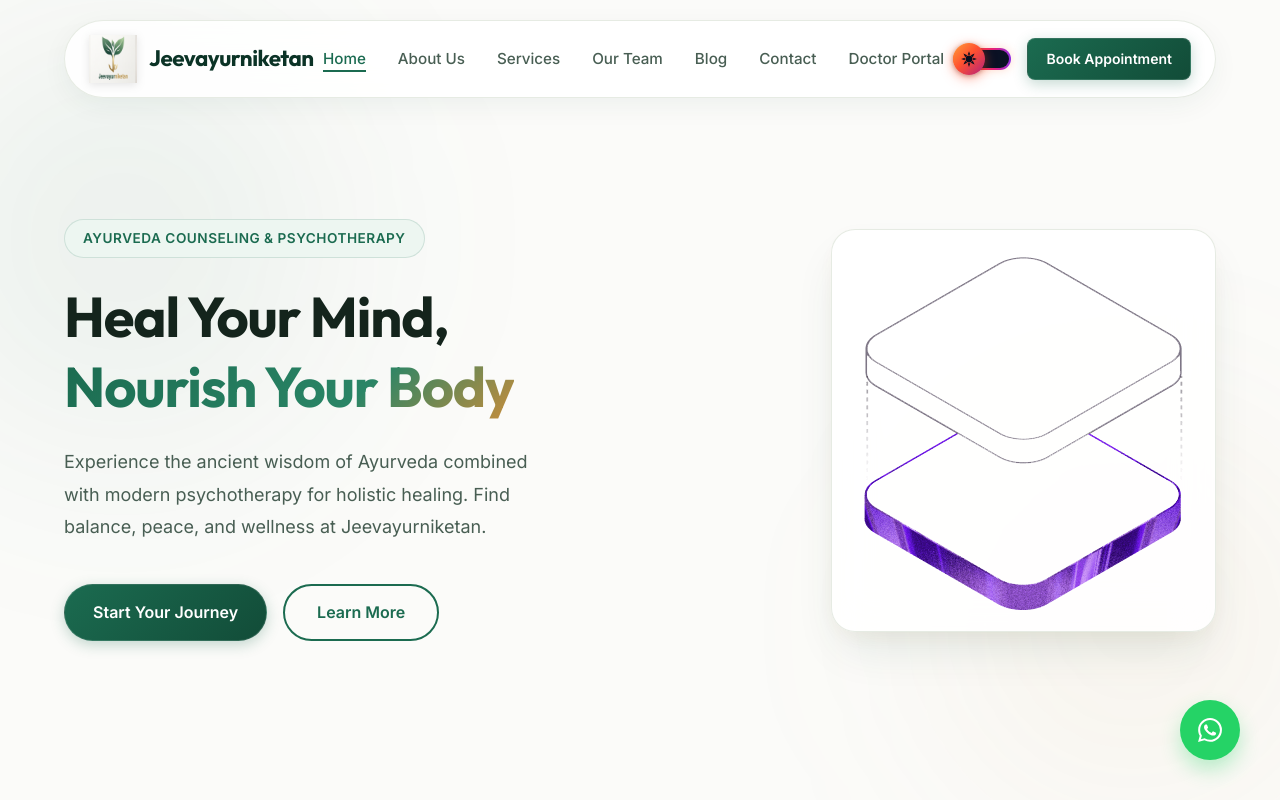
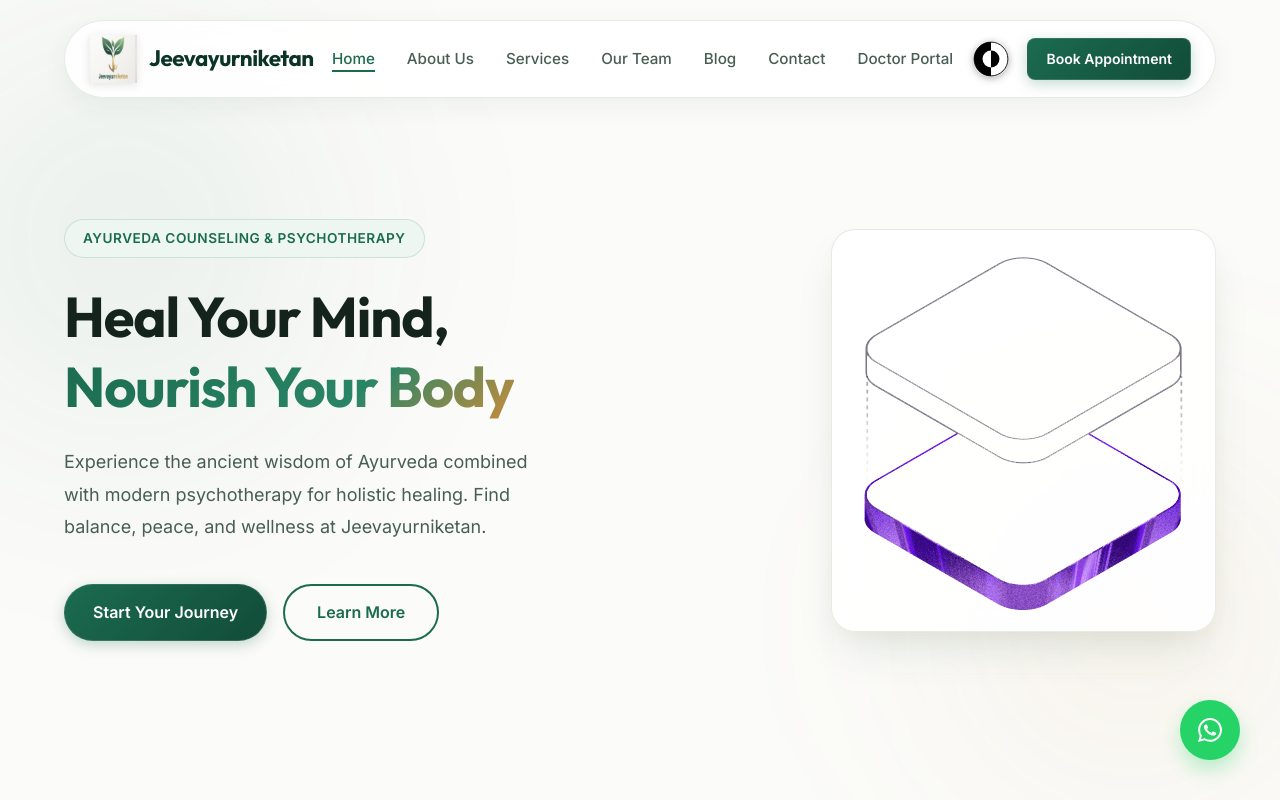
Before and after one commit to fahadmb123/Jeevayurniketan-ayurveda-app, a React (Vite) app in the folder frontend/: page / in a window 1280 px wide. Shown: the top 800 px of the page. Built offline with nearby package versions, Linux system fonts and the light colour scheme.

Commit message:
feat(theme): switch toggle button to dual-contrast geometric yin-yang circle

```diff
--- a/frontend/src/shared/ui/ThemeToggle/ThemeToggle.css
+++ b/frontend/src/shared/ui/ThemeToggle/ThemeToggle.css
@@ -1,153 +1,71 @@
-.astro-theme-toggle {
+.contrast-theme-toggle {
   position: relative;
   display: inline-flex;
   align-items: center;
-  width: 58px;
-  height: 34px;
+  justify-content: center;
+  width: 40px;
+  height: 40px;
   padding: 0;
   background: transparent;
   border: none;
+  border-radius: 50%;
   cursor: pointer;
   outline: none;
   user-select: none;
   vertical-align: middle;
-  transition: transform 0.2s ease;
+  transition: transform 0.25s cubic-bezier(0.34, 1.3, 0.64, 1);
 }
 
-.astro-theme-toggle:focus-visible {
-  outline: 2px solid #00F0FF;
+.contrast-theme-toggle:focus-visible {
+  outline: 2px solid var(--primary-green, #1B6B50);
   outline-offset: 3px;
-  border-radius: 9999px;
+  border-radius: 50%;
 }
 
-/* Hollow Gradient Outline Pill Track */
-.astro-theme-toggle__track {
-  position: absolute;
-  left: 0;
-  right: 0;
-  top: 6px;
-  bottom: 6px;
-  border-radius: 9999px;
-  transition: all 0.35s cubic-bezier(0.4, 0, 0.2, 1);
-  box-sizing: border-box;
+.contrast-theme-toggle:hover {
+  transform: scale(1.08);
 }
 
-/* Light / Sun State Track (Sunset Orange to Violet Magenta Outline) */
-.astro-theme-toggle--light .astro-theme-toggle__track {
-  border: 2.5px solid transparent;
-  background:
-    linear-gradient(#0A1124, #0A1124) padding-box,
-    linear-gradient(90deg, #FF6B35 0%, #FA462A 35%, #E6227B 70%, #8E2DE2 100%) border-box;
-  box-shadow: 0 0 10px rgba(255, 107, 53, 0.25);
+.contrast-theme-toggle:active {
+  transform: scale(0.92);
 }
 
-/* Dark / Moon State Track (Royal Blue to Electric Cyan Outline) */
-.astro-theme-toggle--dark .astro-theme-toggle__track {
-  border: 2.5px solid transparent;
-  background:
-    linear-gradient(#0A1124, #0A1124) padding-box,
-    linear-gradient(90deg, #1A3FE2 0%, #2968FF 35%, #00B4D8 75%, #00F0FF 100%) border-box;
-  box-shadow: 0 0 12px rgba(0, 240, 255, 0.3);
-}
-
-/* Gradient Knob (Thumb) with Silhouette Icon */
-.astro-theme-toggle__thumb {
-  position: absolute;
-  top: 1px;
-  left: 0;
-  width: 32px;
-  height: 32px;
+/* Rotating Inner Disc containing the Geometric Contrast Circles */
+.contrast-theme-toggle__disc {
+  width: 36px;
+  height: 36px;
   border-radius: 50%;
   display: flex;
   align-items: center;
   justify-content: center;
-  z-index: 2;
-  transition:
-    transform 0.38s cubic-bezier(0.34, 1.45, 0.64, 1),
-    background 0.35s ease,
-    box-shadow 0.35s ease;
+  transition: transform 0.48s cubic-bezier(0.34, 1.25, 0.64, 1), box-shadow 0.35s ease;
+  will-change: transform;
 }
 
-/* Light Mode: Thumb on Left with Sun Gradient */
-.astro-theme-toggle--light .astro-theme-toggle__thumb {
-  transform: translateX(0);
-  background: linear-gradient(135deg, #FFA03A 0%, #FF512F 45%, #B3207E 100%);
-  box-shadow:
-    0 3px 12px rgba(255, 81, 47, 0.5),
-    0 1px 4px rgba(0, 0, 0, 0.3);
+.contrast-theme-toggle__svg {
+  width: 100%;
+  height: 100%;
+  display: block;
+  overflow: visible;
+  filter: drop-shadow(0 1px 3px rgba(0, 0, 0, 0.18));
 }
 
-/* Dark Mode: Thumb on Right with Cyan-Blue Gradient */
-.astro-theme-toggle--dark .astro-theme-toggle__thumb {
-  transform: translateX(26px);
-  background: linear-gradient(135deg, #00F5FF 0%, #0099FF 50%, #0055FE 100%);
-  box-shadow:
-    0 3px 14px rgba(0, 153, 255, 0.6),
-    0 1px 4px rgba(0, 0, 0, 0.3);
+/* Light Mode: 0deg rotation */
+.contrast-theme-toggle--light .contrast-theme-toggle__disc {
+  transform: rotate(0deg);
+  box-shadow: 0 2px 10px rgba(0, 0, 0, 0.18);
 }
 
-/* Morphing Stage for Smooth Icon Rotation & Scaling */
-.astro-theme-toggle__icons-stage {
-  position: relative;
-  width: 18px;
-  height: 18px;
-  display: flex;
-  align-items: center;
-  justify-content: center;
+.contrast-theme-toggle--light:hover .contrast-theme-toggle__disc {
+  box-shadow: 0 4px 14px rgba(0, 0, 0, 0.25);
 }
 
-.astro-theme-toggle__icon {
-  position: absolute;
-  inset: 0;
-  width: 100%;
-  height: 100%;
-  color: #070D1E;
-  transition: transform 0.45s cubic-bezier(0.34, 1.35, 0.64, 1), opacity 0.3s ease;
-  will-change: transform, opacity;
+/* Dark Mode: 180deg rotation matching Image 2 */
+.contrast-theme-toggle--dark .contrast-theme-toggle__disc {
+  transform: rotate(180deg);
+  box-shadow: 0 0 12px rgba(255, 255, 255, 0.25), 0 2px 8px rgba(0, 0, 0, 0.5);
 }
 
-/* Light Mode: Sun is active, Moon is hidden */
-.astro-theme-toggle--light .astro-theme-toggle__icon--sun {
-  opacity: 1;
-  transform: rotate(0deg) scale(1);
+.contrast-theme-toggle--dark:hover .contrast-theme-toggle__disc {
+  box-shadow: 0 0 16px rgba(255, 255, 255, 0.38), 0 3px 10px rgba(0, 0, 0, 0.6);
 }
-
-.astro-theme-toggle--light .astro-theme-toggle__icon--moon {
-  opacity: 0;
-  transform: rotate(-90deg) scale(0.3);
-  pointer-events: none;
-}
-
-/* Dark Mode: Moon is active, Sun is hidden */
-.astro-theme-toggle--dark .astro-theme-toggle__icon--sun {
-  opacity: 0;
-  transform: rotate(120deg) scale(0.3);
-  pointer-events: none;
-}
-
-.astro-theme-toggle--dark .astro-theme-toggle__icon--moon {
-  opacity: 1;
-  transform: rotate(0deg) scale(1);
-}
-
-.astro-theme-toggle--light:hover .astro-theme-toggle__thumb {
-  box-shadow:
-    0 4px 16px rgba(255, 81, 47, 0.7),
-    0 1px 4px rgba(0, 0, 0, 0.3);
-  filter: brightness(1.06);
-}
-
-.astro-theme-toggle--dark:hover .astro-theme-toggle__thumb {
-  box-shadow:
-    0 4px 18px rgba(0, 245, 255, 0.75),
-    0 1px 4px rgba(0, 0, 0, 0.3);
-  filter: brightness(1.06);
-}
-
-.astro-theme-toggle:active .astro-theme-toggle__thumb {
-  transform: scale(0.94) translateX(var(--astro-pos, 0));
-}
-
-.astro-theme-toggle--dark:active .astro-theme-toggle__thumb {
-  transform: scale(0.94) translateX(27.5px);
-}
--- a/frontend/src/shared/ui/ThemeToggle/ThemeToggle.tsx
+++ b/frontend/src/shared/ui/ThemeToggle/ThemeToggle.tsx
@@ -16,49 +16,45 @@ export const ThemeToggle: React.FC<ThemeToggleProps> = ({ className = '' }) => {
       aria-checked={isDark}
       aria-label={isDark ? 'Switch to light mode' : 'Switch to dark mode'}
       title={isDark ? 'Dark Mode (Click for Light Mode)' : 'Light Mode (Click for Dark Mode)'}
-      className={`astro-theme-toggle ${isDark ? 'astro-theme-toggle--dark' : 'astro-theme-toggle--light'} ${className}`}
+      className={`contrast-theme-toggle ${isDark ? 'contrast-theme-toggle--dark' : 'contrast-theme-toggle--light'} ${className}`}
       onClick={(e) => toggleTheme(e)}
     >
-      <div className="astro-theme-toggle__track" />
-      <div className="astro-theme-toggle__thumb">
-        <div className="astro-theme-toggle__icons-stage">
-          {/* Radiant Sun (Light mode) */}
+      <div className="contrast-theme-toggle__disc">
         <svg
-            className="astro-theme-toggle__icon astro-theme-toggle__icon--sun"
-            viewBox="0 0 24 24"
+          viewBox="0 0 100 100"
+          className="contrast-theme-toggle__svg"
           aria-hidden="true"
         >
-            <circle cx="12" cy="12" r="4.6" fill="currentColor" />
-            <polygon points="12,1.5 10.3,6.4 13.7,6.4" fill="currentColor" />
-            <polygon points="12,22.5 10.3,17.6 13.7,17.6" fill="currentColor" />
-            <polygon points="1.5,12 6.4,10.3 6.4,13.7" fill="currentColor" />
-            <polygon points="22.5,12 17.6,10.3 17.6,13.7" fill="currentColor" />
-            <polygon points="19.4,4.6 14.4,6.9 17.1,9.6" fill="currentColor" />
-            <polygon points="19.4,19.4 17.1,14.4 14.4,17.1" fill="currentColor" />
-            <polygon points="4.6,19.4 9.6,17.1 6.9,14.4" fill="currentColor" />
-            <polygon points="4.6,4.6 6.9,9.6 9.6,6.9" fill="currentColor" />
-          </svg>
-
-          {/* Moon with stars (Dark mode) */}
-          <svg
-            className="astro-theme-toggle__icon astro-theme-toggle__icon--moon"
-            viewBox="0 0 24 24"
-            aria-hidden="true"
-          >
+          {/* Base outer circle: left half black, right half white */}
           <path
-              d="M11.5 3a8.6 8.6 0 1 0 8.6 8.6c0-.52-.05-1.03-.15-1.53a7.3 7.3 0 0 1-6.92-6.92c-.5-.1-1.01-.15-1.53-.15z"
-              fill="currentColor"
+            d="M 50 3 A 47 47 0 0 0 50 97 Z"
+            fill="#000000"
           />
           <path
-              d="M17.5 5.5c0 1.1-.7 1.8-1.8 1.8 1.1 0 1.8.7 1.8 1.8 0-1.1.7-1.8 1.8-1.8-1.1 0-1.8-.7-1.8-1.8z"
-              fill="currentColor"
+            d="M 50 3 A 47 47 0 0 1 50 97 Z"
+            fill="#FFFFFF"
+          />
+
+          {/* Inner core circle: inverted colors (left half white, right half black) */}
+          <path
+            d="M 50 26.5 A 23.5 23.5 0 0 0 50 73.5 Z"
+            fill="#FFFFFF"
           />
           <path
-              d="M19.8 10.4c0 .85-.6 1.35-1.35 1.35.75 0 1.35.5 1.35 1.35 0-.85.6-1.35 1.35-1.35-.75 0-1.35-.5-1.35-1.35z"
-              fill="currentColor"
+            d="M 50 26.5 A 23.5 23.5 0 0 1 50 73.5 Z"
+            fill="#000000"
+          />
+
+          {/* Outer perimeter outline */}
+          <circle
+            cx="50"
+            cy="50"
+            r="47"
+            fill="none"
+            stroke="#000000"
+            strokeWidth="2.5"
           />
         </svg>
-        </div>
       </div>
     </button>
   );
```
Lines whose indentation alone changed are shown as unchanged.
